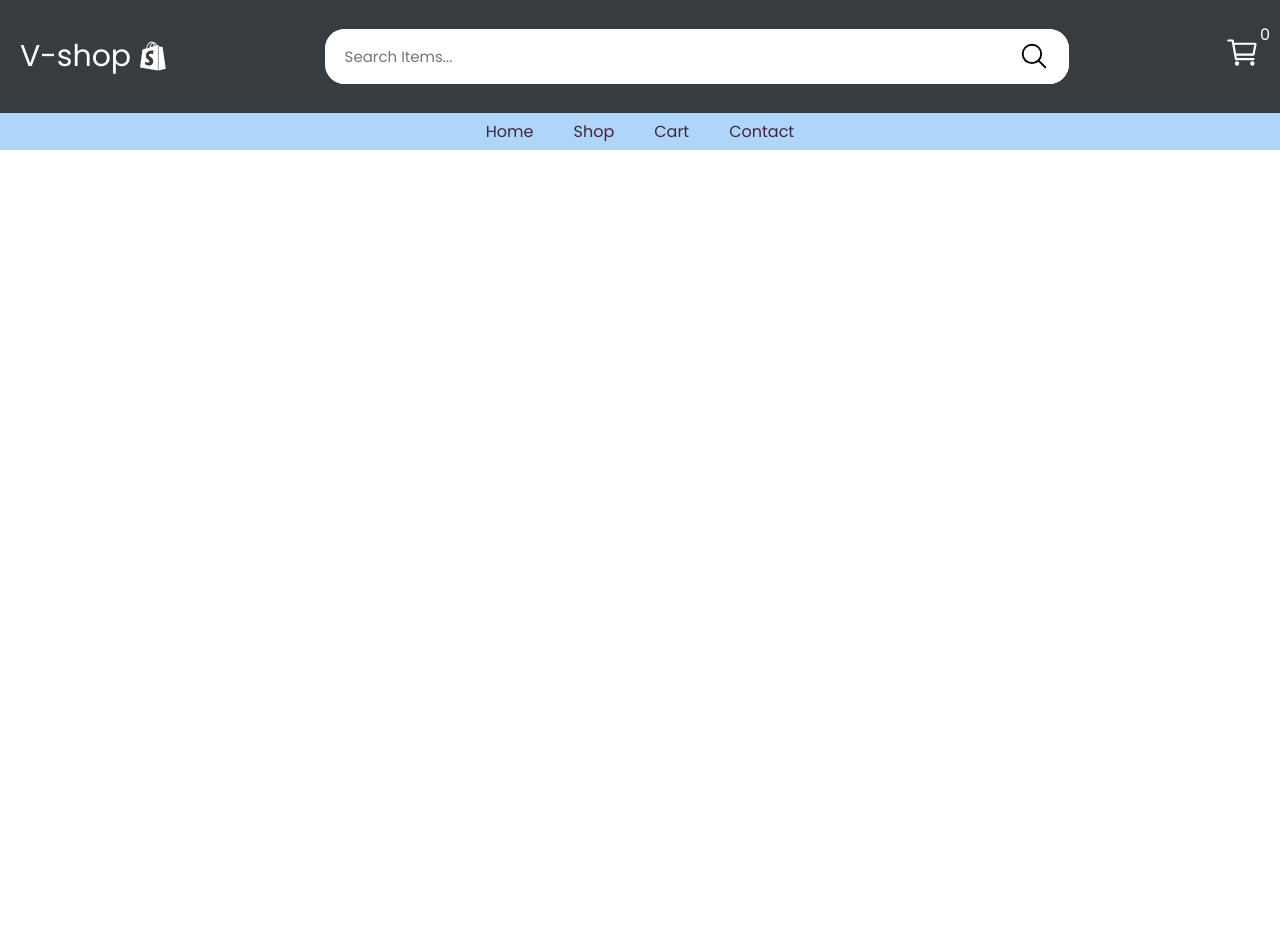
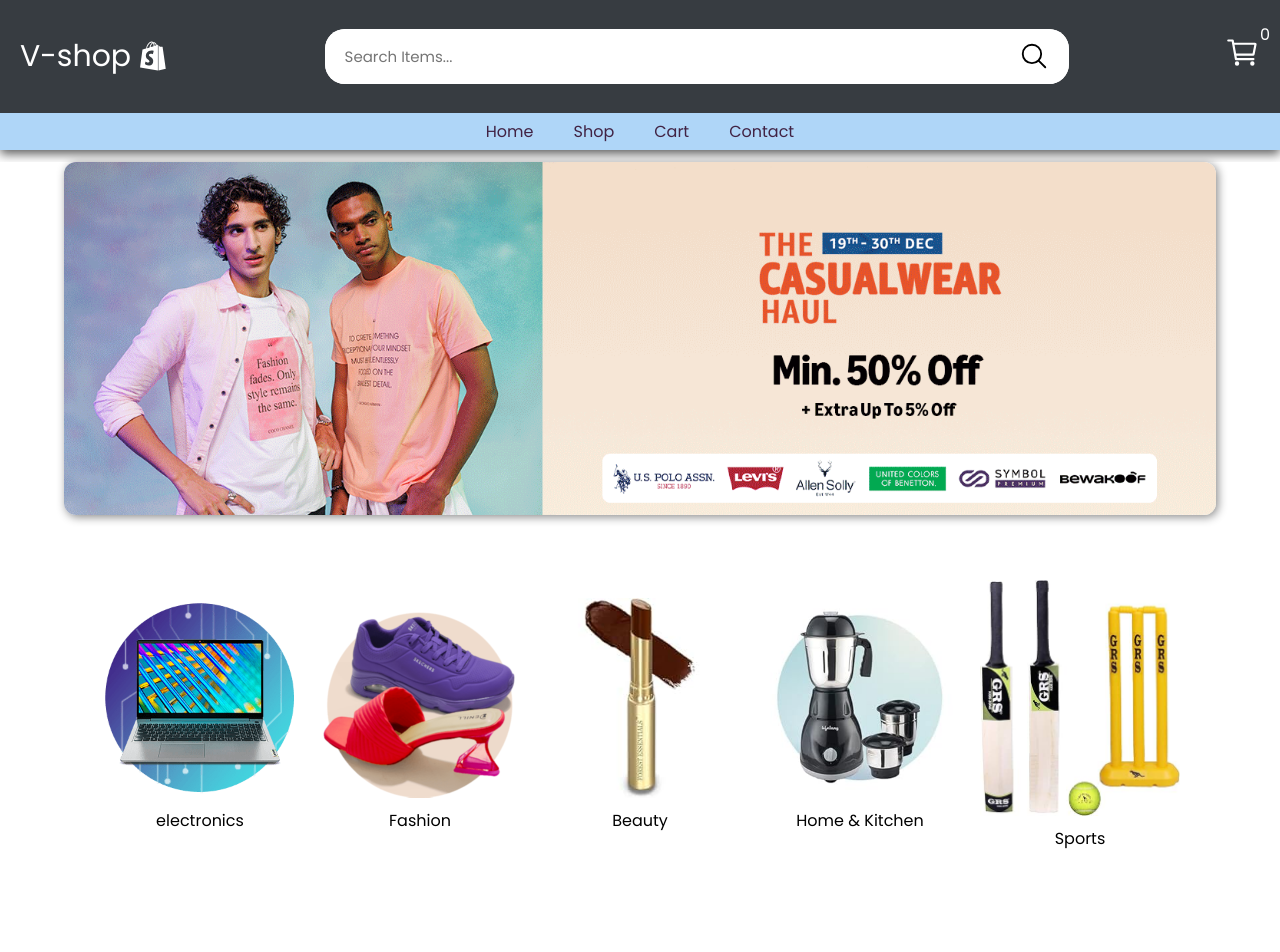
Before and after one commit to sadik033/Learning-ReactJs, a React (Vite) app in the folder E-commerce/: page / in a window 1280 px wide. Shown: the top 952 px of the page. Before the commit the page ends 800 px from the top, so only its background shows below. Built offline with nearby package versions, Linux system fonts and the light colour scheme.

Commit message:
hero section setup

```diff
--- a/E-commerce/package.json
+++ b/E-commerce/package.json
@@ -12,7 +12,8 @@
   "dependencies": {
     "react": "^19.1.0",
     "react-dom": "^19.1.0",
-    "react-icons": "^5.5.0"
+    "react-icons": "^5.5.0",
+    "react-router-dom": "^7.6.0"
   },
   "devDependencies": {
     "@eslint/js": "^9.25.0",
--- a/E-commerce/src/App.jsx
+++ b/E-commerce/src/App.jsx
@@ -1,11 +1,22 @@
 import React from "react";
 import Home from "./pages/home/Home";
+import {BrowserRouter, Route, Routes} from "react-router-dom"
+import Nav from "./components/nav/Nav";
+import Footer from './components/Footer/Footer'
 
 function App(){
   return(
-    <div>
-      <Home/>
-    </div>
+    <>
+      <BrowserRouter>
+        <Nav/>
+
+        <Routes>
+          <Route path='/' element={<Home/>}/>
+        </Routes>
+
+        <Footer/>
+      </BrowserRouter>
+    </>
   )
 }
 
--- /dev/null
+++ b/E-commerce/src/Category.js
@@ -0,0 +1,39 @@
+import elec from './assets/electronics.png'
+import fash from './assets/fashion.png'
+import beauty from './assets/beauty.jpg'
+import home from './assets/home.jpg'
+import sport from './assets/sports.jpg'
+import all from './assets/emptycart.png'
+
+export const category=[
+    {
+        id:1,
+        name:"electronics",
+        Image: elec,
+    },
+    {
+        id: 2,
+        name:"Fashion",
+        Image: fash,
+    },
+    {
+        id: 3,
+        name:"Beauty",
+        Image: beauty,
+    },
+    {
+        id: 4,
+        name:"Home & Kitchen",
+        Image: home,
+    },
+    {
+        id: 5,
+        name:"Sports",
+        Image: sport,
+    },
+    {
+        id: 6,
+        name:"All",
+        Image: all,
+    }
+]
--- /dev/null
+++ b/E-commerce/src/components/Footer/Footer.jsx
@@ -0,0 +1,11 @@
+import React from "react";
+
+function Footer() {
+    return(
+        <div>
+
+        </div>
+    )
+}
+
+export default Footer
--- a/E-commerce/src/components/nav/Nav.css
+++ b/E-commerce/src/components/nav/Nav.css
@@ -2,6 +2,7 @@
     width: 100%;
     height: 150px;
     background-color: aliceblue;
+    box-shadow: 0px 4px 10px rgba(0, 0, 0, 0.644);
 }
 .top-nav{
     width: 100%;
--- a/E-commerce/src/pages/home/Home.css
+++ b/E-commerce/src/pages/home/Home.css
@@ -0,0 +1,38 @@
+.home{
+    width: 100%;
+    min-height: 100vh;
+    background-color: white;
+}
+.hero-bg{
+    width: 100%;
+    display: flex;
+    align-items: center;
+    justify-content: center;
+    margin-top: 12px;
+}
+.hero-bg img{
+    width: 90%;
+    box-shadow: 2px 2px 10px rgba(0, 0, 0, 0.466);
+    border-radius: 12px;
+}
+.category-section{
+    width: 100%;
+
+    display: flex;
+    align-items: center;
+    justify-content: center;
+    gap:20px ;
+    flex-wrap: wrap;
+}
+.category-card{
+    width: 200px;
+    height: 400px;
+    display: flex;
+    align-items: center;
+    justify-content: center;
+    flex-direction: column;
+    gap: 10px;
+}
+.category-card img{
+    width: 100%;
+}
--- a/E-commerce/src/pages/home/Home.jsx
+++ b/E-commerce/src/pages/home/Home.jsx
@@ -1,10 +1,24 @@
 import React from "react";
 import Nav from "../../components/nav/Nav";
+import bg from "../../assets/bg0.gif"
+import "./Home.css"
+import { category } from "../../Category";
 
 function Home() {
     return(
-        <div>
-            <Nav/>
+        <div className="home">
+            <div className="hero-bg">
+                <img src={bg} alt="" />
+            </div>
+
+        <div className="category-section">
+            {category.map((item) =>(
+                <div className="category-card">
+                    <img src={item.Image} alt="" />
+                    <span>{item.name}</span>
+                </div>
+            ))}
+            </div>
         </div>
     )
 }
```
Also changed, not shown: E-commerce/src/components/Footer/Footer.css (added), 1 other file (tests, documents, lock files or other folders).
